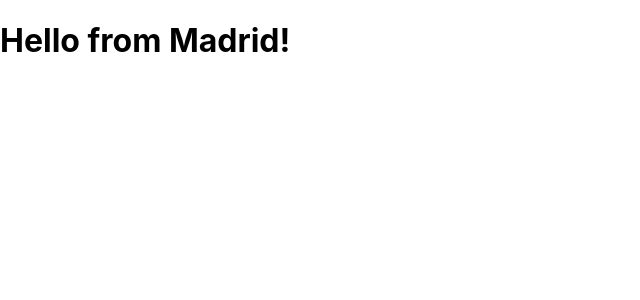
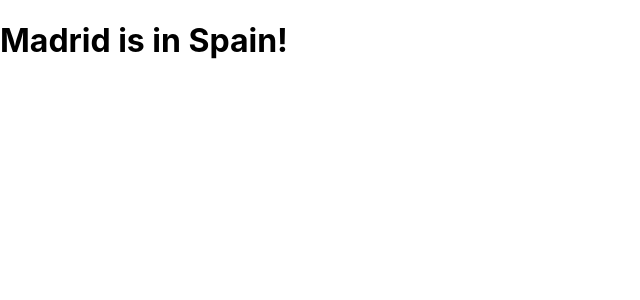
Before and after one commit to Adriantutuianu/react-course, a React (Create React App) app: page / in a window 1280 px wide. Shown: the top 300 px of the page, without its empty margins (0-640 px from the left). Built offline with nearby package versions, Linux system fonts and the light colour scheme.

Commit message:
JSX template- object

```diff
--- a/src/index.js
+++ b/src/index.js
@@ -2,10 +2,15 @@ import React from "react";
 import ReactDOM from "react-dom";
 import "./index.css";
 
-let city = "Madrid";
+let city = {
+  name: "Madrid",
+  country: "Spain",
+};
 
 ReactDOM.render(
   // React.createElement("h1", null, "Hello!"),
-  <h1>Hello from {city}!</h1>,
+  <h1>
+    {city.name} is in {city.country}!
+  </h1>,
   document.getElementById("root")
 );
```
